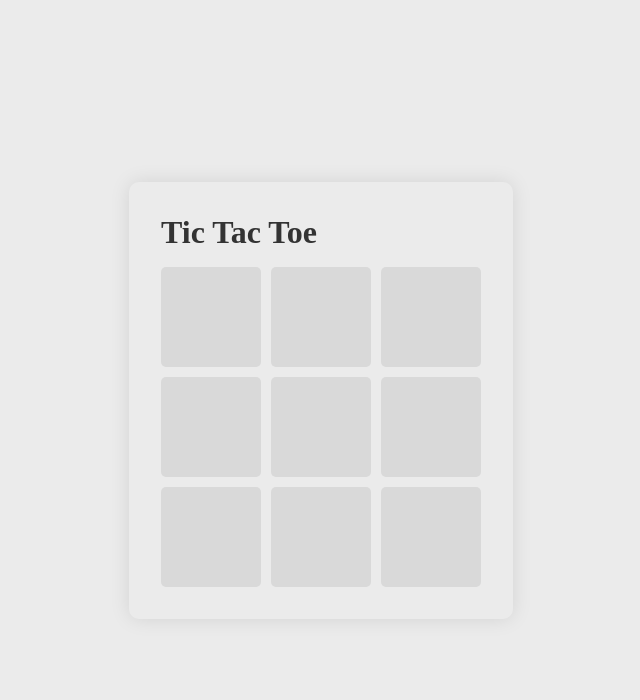
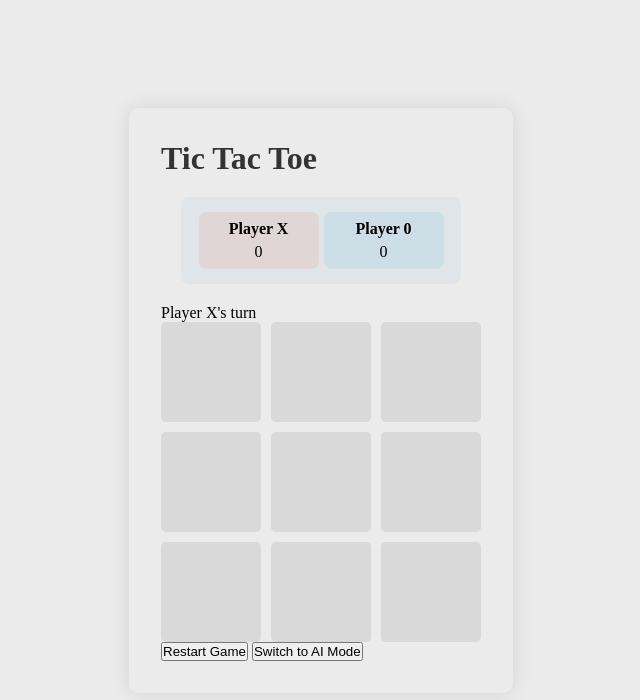
Before and after one commit to agavriliu17/javascript-remote-ro48, a plain HTML site: page oop/tic-tac-toe/index.html in a window 1280 px wide. Shown: the whole page, without its empty margins (319-959 px from the left). Drawn offline with Linux system fonts and the light colour scheme.

Commit message:
tic-tac-toe: added scoreboard

```diff
--- a/oop/tic-tac-toe/index.html
+++ b/oop/tic-tac-toe/index.html
@@ -11,6 +11,17 @@
 <body>
     <div class="container">
         <h1>Tic Tac Toe</h1>
+        <div class="score-board">
+            <div class="score player-x">
+                <span class="player-name">Player X</span>
+                <span class="score-value scoreX">0</span>
+            </div>
+            <div class="score player-0">
+                <span class="player-name">Player 0</span>
+                <span class="score-value" id="score0">0</span>
+            </div>
+        </div>
+        <div class="status">Player X's turn</div>
         <div class="board">
             <div class="cell"></div>
             <div class="cell"></div>
@@ -22,6 +33,11 @@
             <div class="cell"></div>
             <div class="cell"></div>
         </div>
+
+        <div class="controls">
+            <button>Restart Game</button>
+            <button>Switch to AI Mode</button>
+        </div>
     </div>
     <script src="game.js"></script>
 </body>
--- a/oop/tic-tac-toe/styles.css
+++ b/oop/tic-tac-toe/styles.css
@@ -50,3 +50,42 @@ h1 {
     background-color:  #d4edda;
     border-color: #c3e6cb;
 }
+
+.score-board{
+    display: flex;
+    justify-content: space-around;
+    margin: 20px;
+    padding: 15px;
+    background-color: #dfe5e8;
+    border-radius: 8px;
+}
+
+.score {
+    display:flex;
+    flex-direction: column;
+    align-items: center;
+    padding: 8px 16px;
+    border-radius: 8px;
+    min-width: 120px;
+}
+
+.player-x {
+    background-color: rgba(231, 76, 60, 0.1);
+}
+
+.player-0 {
+    background-color: rgba(52, 152, 219, 0.1);
+}
+
+.player-name {
+    font-weight: bold;
+    margin-bottom: 5px;
+}
+
+.score-value .scoreX {
+    color: #e74c3c;
+}
+
+.score-value #score0 {
+    color: #3498db;
+}
```
